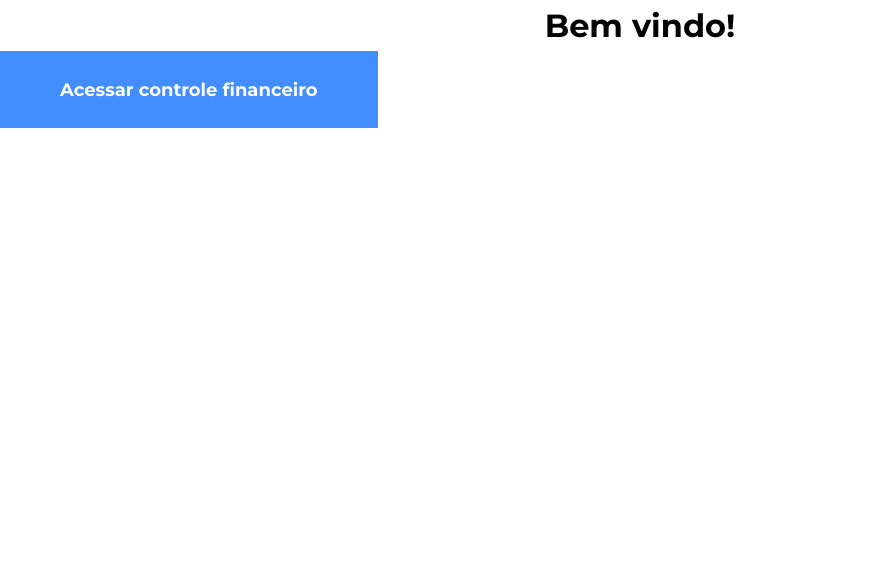
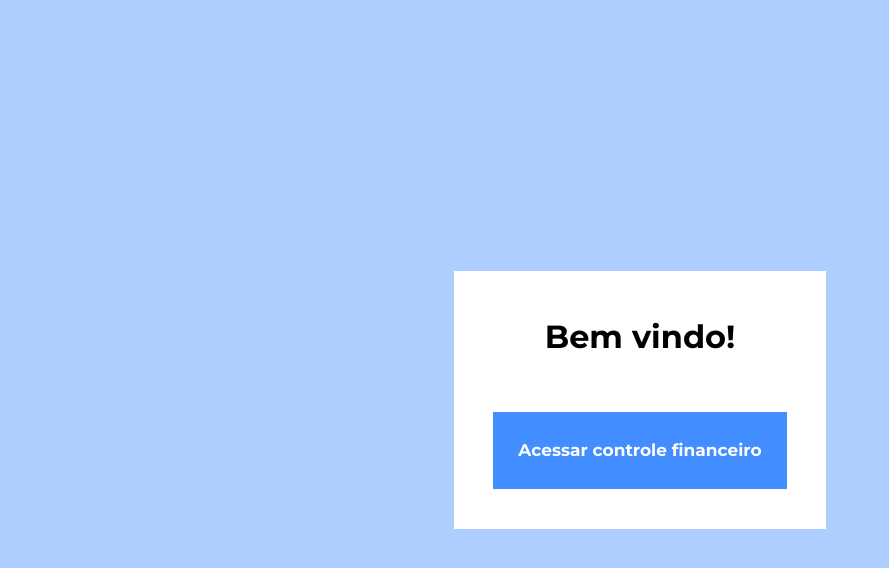
Before and after one commit to Kenzie-Academy-Brasil-Developers/angular-finances, an Angular app in the folder finances/: page / in a window 1280 px wide. Shown: the top 568 px of the page, without its empty margins (0-889 px from the left). Built offline with nearby package versions, Linux system fonts and the light colour scheme.

Commit message:
home styles

```diff
--- a/finances/src/app/components/total/total.component.html
+++ b/finances/src/app/components/total/total.component.html
@@ -1,4 +1,4 @@
-<div>
+<div class="box">
   <h2 class="title two">Total</h2>
   <span class="money blue">{{
     total.toLocaleString("pt-BR", { style: "currency", currency: "BRL" })
--- a/finances/src/app/components/transaction-card/transaction-card.component.html
+++ b/finances/src/app/components/transaction-card/transaction-card.component.html
@@ -1,4 +1,4 @@
-<li>
+<li class="box">
   <div>
     <span *ngIf="transaction.type === 'entrada'" class="money blue">{{ valueToMoney() }}</span>
     <span *ngIf="transaction.type === 'saida'" class="money red">-{{ valueToMoney() }}</span>
--- a/finances/src/app/pages/home/home.component.html
+++ b/finances/src/app/pages/home/home.component.html
@@ -1,6 +1,12 @@
 <main>
-  <div>
-    <h1 class="title one center">Bem vindo!</h1>
-    <a class="btn solid lg" routerLink="/transacoes">Acessar controle financeiro</a>
+  <div class="container sm">
+    <div class="flex-box">
+      <div class="box">
+        <h1 class="title one center">Bem vindo!</h1>
+        <a class="btn solid lg full" routerLink="/transacoes"
+          >Acessar controle financeiro</a
+        >
+      </div>
+    </div>
   </div>
 </main>
--- a/finances/src/app/pages/home/home.component.scss
+++ b/finances/src/app/pages/home/home.component.scss
@@ -0,0 +1,12 @@
+.flex-box{
+    display: flex;
+    align-items: center;
+    justify-content: center;
+    height: calc(100vh - 40px);
+
+    .box{
+        h1{
+            margin-bottom: 50px;
+        }
+    }
+}
--- a/finances/src/app/pages/transactions/transactions.component.html
+++ b/finances/src/app/pages/transactions/transactions.component.html
@@ -1,5 +1,6 @@
 <main>
-  <div>
+  <div class="container">
+    <div class="box">
       <h1 class="title one">Cadastre transação</h1>
       <app-register-transaction-form></app-register-transaction-form>
     </div>
@@ -10,4 +11,5 @@
         [transaction]="transaction"
       ></app-transaction-card>
     </ul>
+  </div>
 </main>
--- a/finances/src/styles.scss
+++ b/finances/src/styles.scss
@@ -4,3 +4,4 @@
 @import "./styles/typography.scss";
 @import "./styles/button.scss";
 @import "./styles/form.scss";
+@import "./styles/grid.scss";
--- a/finances/src/styles/button.scss
+++ b/finances/src/styles/button.scss
@@ -5,7 +5,10 @@
 
     font-family: $font-primary;
     font-weight: 700;
-    font-size: 1.125rem;
+    font-size: clamp(0.9375rem, 2vw, 1.0625rem);
+    line-height: 1.4;
+
+    text-align: center;
 
     transition: .4s;
 
@@ -19,12 +22,12 @@
     }
 
     &.md{
-        padding: 0 40px;
+        padding: 0 20px;
         height: 3.625rem;
     }
 
     &.lg{
-        padding: 0 60px;
+        padding: 0 clamp(20px, 2vw, 30px);
         height: 4.8125rem;
     }
 
--- a/finances/src/styles/global.scss
+++ b/finances/src/styles/global.scss
@@ -5,3 +5,7 @@ $color-blue2: #AECFFF;
 $color-red: #FF8989;
 $color-gray: #F5F5F5;
 $font-primary: 'Montserrat', sans-serif;
+
+body{
+    background: $color-blue2;
+}
--- /dev/null
+++ b/finances/src/styles/grid.scss
@@ -0,0 +1,15 @@
+.container{
+    width: 100%;
+    margin: 0 auto;
+    padding: 20px;
+    max-width: 820px;
+
+    &.sm{
+        max-width: 450px;
+    }
+}
+
+.box{
+    background: $color-white;
+    padding: 40px clamp(20px, 3vw, 40px);
+}
--- a/finances/src/styles/typography.scss
+++ b/finances/src/styles/typography.scss
@@ -5,11 +5,11 @@
     color: $color-black;
 
     &.one{
-        font-size: 2rem;
+        font-size: clamp(1.5rem, 3vw, 2rem);
     }
 
     &.two{
-        font-size: 1.75rem;
+        font-size: clamp(1.4rem, 3vw, 1.75rem);
     }
 
     &.center{
```
Lines whose indentation alone changed are shown as unchanged.
